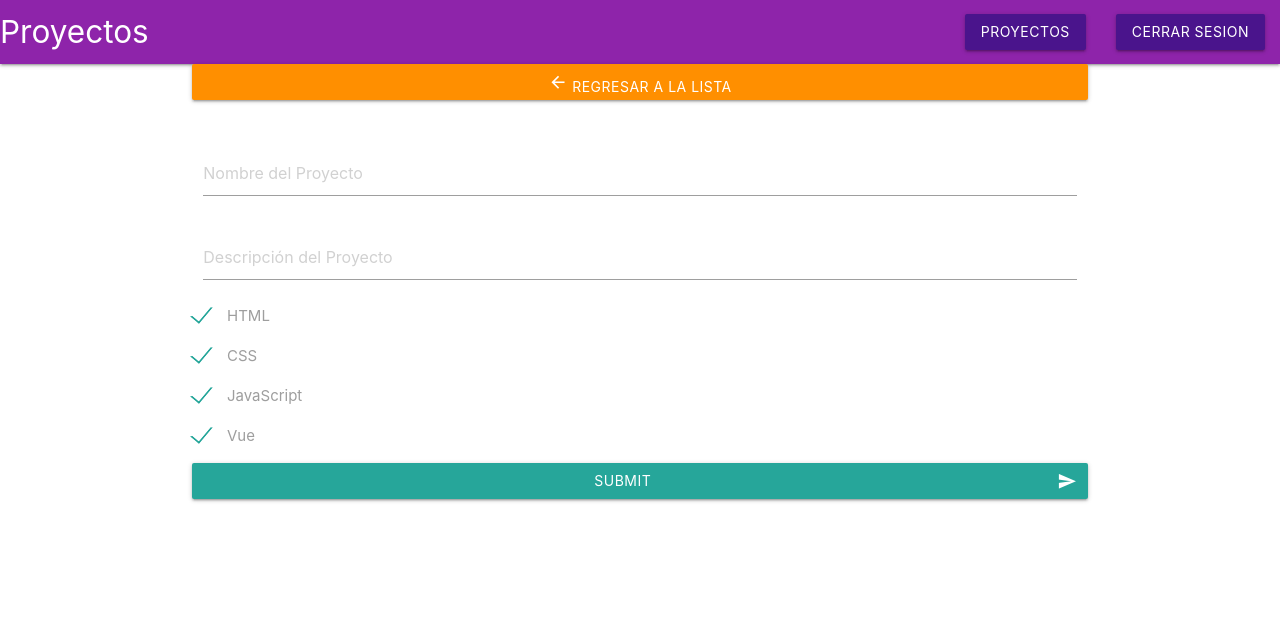
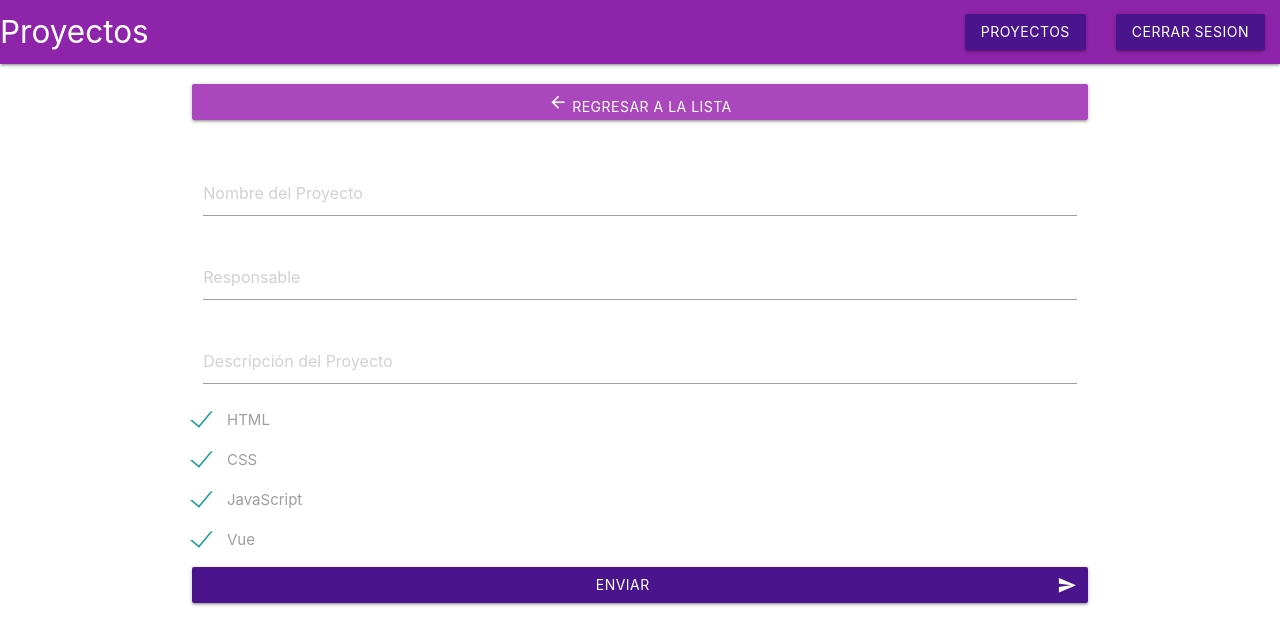
Before and after one commit to margaritasing/vue-Firebase, a Vue app: page /edit-project/1 in a window 1280 px wide. Shown: the top 644 px of the page. Built offline with nearby package versions, Linux system fonts and the light colour scheme; no server answers; sample sign-in values are in the browser's storage.

Commit message:
agrego detalles de color

```diff
--- a/src/components/CardProject.vue
+++ b/src/components/CardProject.vue
@@ -3,6 +3,9 @@
     <div class="card-stacked">
       <div class="card-content">
         <span class="card-title">{{ data.data.title }}</span>
+         <p>
+          {{ data.data.responsable }}
+        </p>
         <p>
           {{ data.data.description }}
         </p>
--- a/src/views/Edit.vue
+++ b/src/views/Edit.vue
@@ -1,10 +1,9 @@
 <template>
   <div class="container">
-    <div class="row ">
+    <div class="row retorno">
       <router-link
         to="/proyectos"
-        class="col s12 waves-effect waves-light btn amber darken-3"
-      >
+        class="col s12 waves-effect waves-light btn purple lighten-1">
         <i class="material-icons">arrow_back</i>
         Regresar a la lista
       </router-link>
@@ -22,6 +21,16 @@
               placeholder="Nombre del Proyecto"
             />
             <label for="first_name"></label>
+          </div>
+          <div class="input-field col s12">
+            <input
+              id="last_name"
+              type="text"
+              v-model="project.responsable"
+              class="validate"
+              placeholder="Responsable"
+            />
+            <label for="last_name"></label>
           </div>
           <div class="input-field col s12">
             <input
@@ -81,11 +90,10 @@
             </label>
           </p>
           <button
-            class="btn waves-effect waves-light col s12"
+            class="btn waves-effect waves-light purple darken-4 col s12"
             type="submit"
-            name="action"
-          >
-            Submit
+            name="action">
+            Enviar
             <i class="material-icons right">send</i>
           </button>
         </div>
@@ -130,3 +138,9 @@
   },
 };
 </script>
+
+<style>
+.retorno{
+  margin-top: 20px;
+}
+</style>
```
